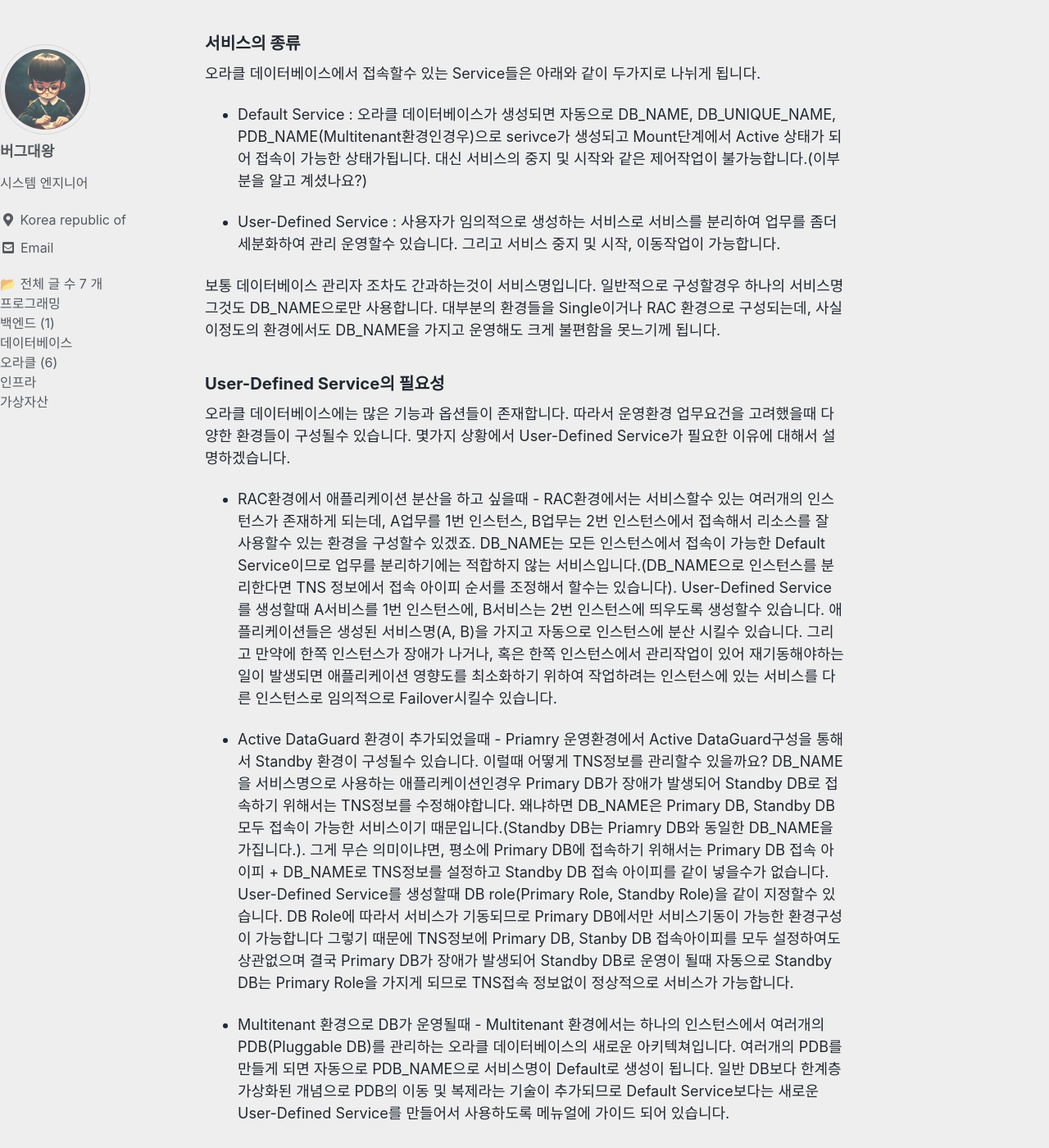
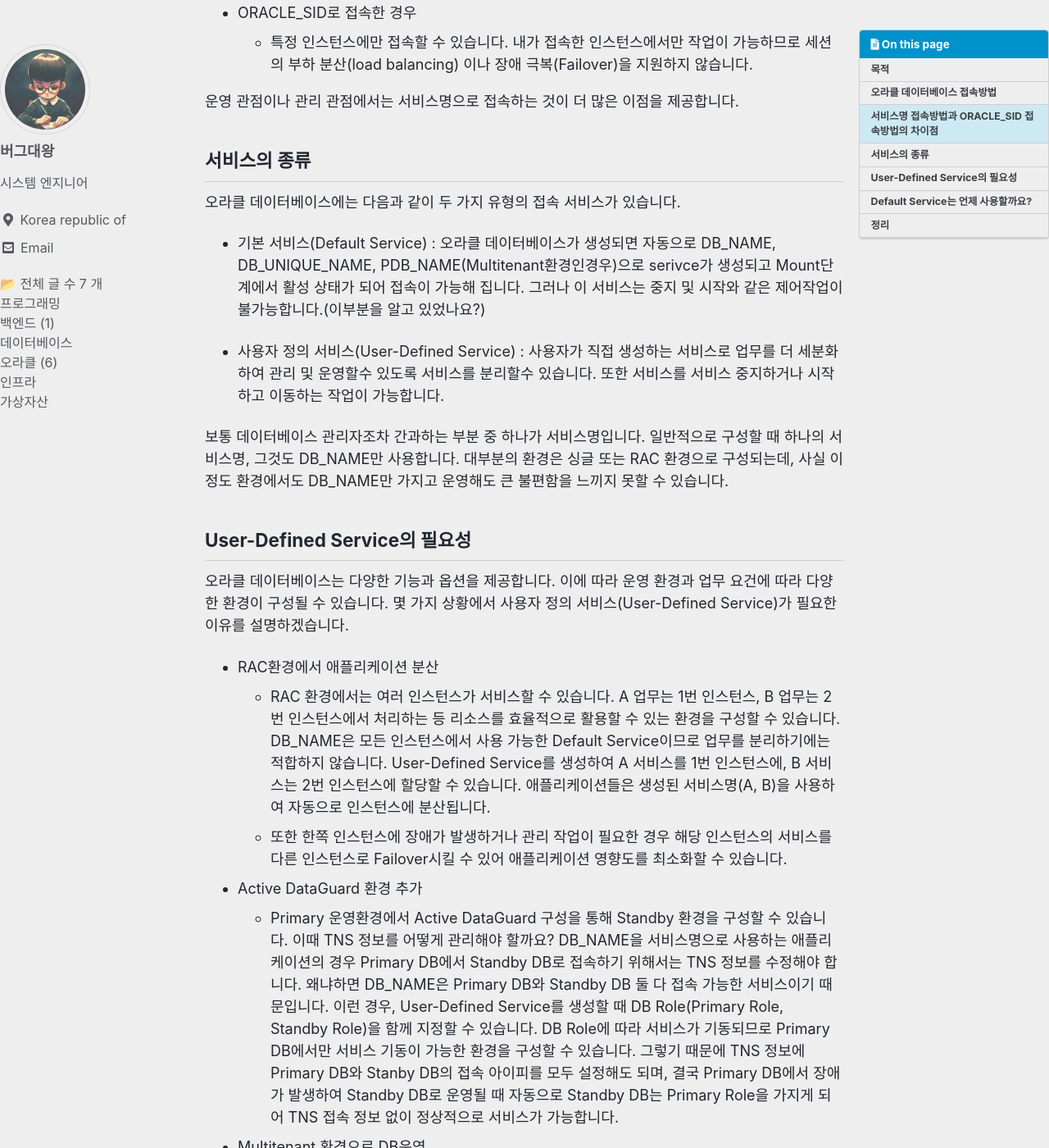
Before and after one commit to kosate/kosate.github.io, a Jekyll site: the page built from _posts/2023-09-04-do-not-use-default-services-for-app-connection.md, in a window 1280 px wide and 1400 px high, scrolled down 1296 px. Shown: the whole window at 82% size. Built offline with Jekyll 4.4.1, drawn with Linux system fonts in a browser that asks for light colours; cached includes are drawn as plain includes; some web fonts are replaced; a script that is not in the unit is left out; comment, search, counter and statistics services are not loaded; some of the changed text lies outside the part shown.

Commit message:
modify typo

```diff
--- a/_posts/2023-09-04-do-not-use-default-services-for-app-connection.md
+++ b/_posts/2023-09-04-do-not-use-default-services-for-app-connection.md
@@ -11,62 +11,71 @@ tags:
    - user-defined service
    - sysdba
    - listener
-summary:
+summary: 오라클 데이터베이스로 접속할수 있는 두가지 서비스유형에 대해서 설명합니다.
 toc : true
+toc_sticky: true
 ---
 
-오라클 데이터베이스에 접속할때 사용하는 서비스명(service name, 서비스이름)에 대한 사용방법에 대해서 정리하고자 합니다. 일반적으로 DB_NAME을 서비스명으로 사용하지만, 관리나 업무관점에서는 DB_NAME보다는 별도 서비스명(User-Defined Service)를 만들어서 접속하는것이 더 많은 운영 이점을 얻을수 있습니다.
+## 목적
 
-### 오라클 데이터베이스 접속방법
-오라클 데이터베이스에 어떻게 접속하고 있나요? 보통 애플리케이션에서 아래와 같이 Connection String을 지정하고 접속하고 있을것입니다.
+오라클 데이터베이스에 접속하는 방법과 서비스명(Service Name) 사용방법에 대해 간단히 정리해보겠습니다. 일반적으로 DB_NAME을 서비스명으로 활용하지만, 관리나 업무 관점에서는 DB_NAME보다는 별도의 서비스명(User-Defined Service)을 만들어 사용하는 것이 더 많은 운영의 이점을 얻을수 있습니다.
+
+## 오라클 데이터베이스 접속방법
+
+오라클 데이터베이스에 어떻게 접속하고 있나요? 대부분의 경우, 애플리케이션에서 다음과 같이 Connection String을 이용하여 접속합니다.
 
 - 서비스명으로 접속 : "host:port/service_name"
 - ORACLE_SID명으로 접속 : "host:port:ORACLE_SID"
 
-※ ORACLE_SID는 오라클데이터베이스를 서비스하는 인스턴스를 의미함.
+※ ORACLE_SID는 오라클데이터베이스를 서비스하는 인스턴스를 가르킵니다.
 
-### 서비스명 접속방법과 ORACLE_SID 접속방법의 차이점
-단순히 접속해서 SQL조회하고, 데이터를 수정하는 maintainance 관점에서보면 서비스명과 ORACLE_SID접속하나 크게 차이는 없을수 있지만, 업무를 운영하는 애플리케이션 관점에서는 큰 차이점이 있습니다.
+## 서비스명 접속방법과 ORACLE_SID 접속방법의 차이점
+
+일반적으로 SQL을 조회하거나 데이터를 수정하는 관리 차원에서는 서비스명과 ORACLE_SID로 접속하는 것 사이에 큰 차이가 없을 수 있습니다. 그러나 업무를 운영하는 애플리케이션의 관점에서는 두 가지 간에 중요한 차이가 있습니다.
 
 - 서비스명으로 접속한 경우
-  - 애플리케이션에서 접속한 DB세션의 load balancing, Failover를 지원합니다 : 만약 오라클 데이터베이스의 인스턴스가 이중화되어 서비스할경우(이런 방식의 인스턴스 구성방식을 RAC(Real Application cluster)라고 합니다). DB에 접속할때 load balancing이 가능하여 여러개의 인스턴스로 세션을 분산시킬수 있습니다. 한쪽 인스턴스가 장애가 발생되면 다른 가용한 인스턴스로 세션들이 모두 Failover가 되어 업무 영향도를 줄일수 있습니다.(이러한 세션 Failover기능을 TAF(Transparent Application Faliover)라고 합니다.)
-  - 애플리케이션에서 접속한 DB세션들의 리소스를 관리합니다 :  오라클 데이터베이스에는 세션들의 리소스를 관리하는 Resource Manager라는 기능이 있습니다. Resource Manager는 접속한 세션들을 Grouping하여 리소스를 관리할수 있는데, 이때 Group의 기준이 서비스명이 될수 있습니다. (필요하면 프로그래명이나 모듈, 액션명으로 Grouping이 가능합니다.)
+  - 애플리케이션에서 접속한 DB세션의 부하 분산(load balancing) 및 장애 극복(Failover)를 지원합니다. 예를 들어, 오라클 데이터베이스의 인스턴스가 이중화되어 서비스할 경우(이러한 구성을 RAC(Real Application Cluster)라고 합니다), DB에 접속할 때 세션을 여러 인스턴스로 분산시켜 부하를 분산시킬 수 있습니다. 한 인스턴스에서 장애가 발생하면 나머지 가용한 인스턴스로 세션들이 모두 자동으로 이전되어 업무 영향을 최소화할 수 있습니다. (이를 TAF(Transparent Application Failover)라고 합니다.)
+  - 애플리케이션에서 접속한 DB 세션들의 리소스를 관리합니다. 오라클 데이터베이스에는 세션 리소스를 관리하는 Resource Manager 기능이 있습니다. Resource Manager는 접속한 세션들을 그룹화하여 리소스를 관리할 수 있는데, 이때 그룹의 기준이 서비스명이 될 수 있습니다. (필요에 따라 Program, Module, Action Name등으로 그룹화할 수 있습니다.)
 
 - ORACLE_SID로 접속한 경우
-  - 특정 인스턴스로만 접속이 가능합니다 : 내가 접속한 인스턴스에서만 작업이 가능하므로 세션의 load balancing이나 Failover를 지원하지 않습니다.
+  - 특정 인스턴스에만 접속할 수 있습니다. 내가 접속한 인스턴스에서만 작업이 가능하므로 세션의 부하 분산(load balancing) 이나 장애 극복(Failover)을 지원하지 않습니다.
 
-서비스명으로 접속하는것이 운영관점 혹은 관리관점에서 더 많은 이점을 제공합니다.
+운영 관점이나 관리 관점에서는 서비스명으로 접속하는 것이 더 많은 이점을 제공합니다.
 
-### 서비스의 종류
+## 서비스의 종류
 
-오라클 데이터베이스에서 접속할수 있는 Service들은 아래와 같이 두가지로 나뉘게 됩니다.
+오라클 데이터베이스에는 다음과 같이 두 가지 유형의 접속 서비스가 있습니다.
 
-- Default Service : 오라클 데이터베이스가 생성되면 자동으로 DB_NAME, DB_UNIQUE_NAME, PDB_NAME(Multitenant환경인경우)으로 serivce가 생성되고 Mount단계에서 Active 상태가 되어 접속이 가능한 상태가됩니다. 대신 서비스의 중지 및 시작와 같은 제어작업이 불가능합니다.(이부분을 알고 계셨나요?)
+- 기본 서비스(Default Service) : 오라클 데이터베이스가 생성되면 자동으로 DB_NAME, DB_UNIQUE_NAME, PDB_NAME(Multitenant환경인경우)으로 serivce가 생성되고 Mount단계에서 활성 상태가 되어 접속이 가능해 집니다. 그러나 이 서비스는 중지 및 시작와 같은 제어작업이 불가능합니다.(이부분을 알고 있었나요?)
 
-- User-Defined Service : 사용자가 임의적으로 생성하는 서비스로 서비스를 분리하여 업무를 좀더 세분화하여 관리 운영할수 있습니다. 그리고 서비스 중지 및 시작, 이동작업이 가능합니다.
+- 사용자 정의 서비스(User-Defined Service) : 사용자가 직접 생성하는 서비스로 업무를 더 세분화하여 관리 및 운영할수 있도록 서비스를 분리할수 있습니다. 또한 서비스를 서비스 중지하거나 시작하고 이동하는 작업이 가능합니다.
 
-보통 데이터베이스 관리자 조차도 간과하는것이 서비스명입니다. 일반적으로 구성할경우 하나의 서비스명 그것도 DB_NAME으로만 사용합니다. 대부분의 환경들을 Single이거나 RAC 환경으로 구성되는데, 사실 이정도의 환경에서도 DB_NAME을 가지고 운영해도 크게 불편함을 못느기께 됩니다.
+보통 데이터베이스 관리자조차 간과하는 부분 중 하나가 서비스명입니다. 일반적으로 구성할 때 하나의 서비스명, 그것도 DB_NAME만 사용합니다. 대부분의 환경은 싱글 또는 RAC 환경으로 구성되는데, 사실 이정도 환경에서도 DB_NAME만 가지고 운영해도 큰 불편함을 느끼지 못할 수 있습니다.
 
-### User-Defined Service의 필요성
+## User-Defined Service의 필요성
 
-오라클 데이터베이스에는 많은 기능과 옵션들이 존재합니다. 따라서 운영환경 업무요건을 고려했을때 다양한 환경들이 구성될수 있습니다.
-몇가지 상황에서 User-Defined Service가 필요한 이유에 대해서 설명하겠습니다.
+오라클 데이터베이스는 다양한 기능과 옵션을 제공합니다. 이에 따라 운영 환경과 업무 요건에 따라 다양한 환경이 구성될 수 있습니다. 몇 가지 상황에서 사용자 정의 서비스(User-Defined Service)가 필요한 이유를 설명하겠습니다.
 
-- RAC환경에서 애플리케이션 분산을 하고 싶을때 - RAC환경에서는 서비스할수 있는 여러개의 인스턴스가 존재하게 되는데, A업무를 1번 인스턴스, B업무는 2번 인스턴스에서 접속해서 리소스를 잘 사용할수 있는 환경을 구성할수 있겠죠. DB_NAME는 모든 인스턴스에서 접속이 가능한 Default Service이므로 업무를 분리하기에는 적합하지 않는 서비스입니다.(DB_NAME으로 인스턴스를 분리한다면 TNS 정보에서 접속 아이피 순서를 조정해서 할수는 있습니다). User-Defined Service를 생성할때 A서비스를 1번 인스턴스에, B서비스는 2번 인스턴스에 띄우도록 생성할수 있습니다. 애플리케이션들은 생성된 서비스명(A, B)을 가지고 자동으로 인스턴스에 분산 시킬수 있습니다. 그리고 만약에 한쪽 인스턴스가 장애가 나거나, 혹은 한쪽 인스턴스에서 관리작업이 있어 재기동해야하는 일이 발생되면 애플리케이션 영향도를 최소화하기 위하여 작업하려는 인스턴스에 있는 서비스를 다른 인스턴스로 임의적으로 Failover시킬수 있습니다.
+- RAC환경에서 애플리케이션 분산
+  - RAC 환경에서는 여러 인스턴스가 서비스할 수 있습니다. A 업무는 1번 인스턴스, B 업무는 2번 인스턴스에서 처리하는 등 리소스를 효율적으로 활용할 수 있는 환경을 구성할 수 있습니다. DB_NAME은 모든 인스턴스에서 사용 가능한 Default Service이므로 업무를 분리하기에는 적합하지 않습니다. User-Defined Service를 생성하여 A 서비스를 1번 인스턴스에, B 서비스는 2번 인스턴스에 할당할 수 있습니다. 애플리케이션들은 생성된 서비스명(A, B)을 사용하여 자동으로 인스턴스에 분산됩니다.
+  - 또한 한쪽 인스턴스에 장애가 발생하거나 관리 작업이 필요한 경우 해당 인스턴스의 서비스를 다른 인스턴스로 Failover시킬 수 있어 애플리케이션 영향도를 최소화할 수 있습니다.
 
-- Active DataGuard 환경이 추가되었을때 - Priamry 운영환경에서 Active DataGuard구성을 통해서 Standby 환경이 구성될수 있습니다. 이럴때 어떻게 TNS정보를 관리할수 있을까요? DB_NAME을 서비스명으로 사용하는 애플리케이션인경우 Primary DB가 장애가 발생되어 Standby DB로 접속하기 위해서는 TNS정보를 수정해야합니다. 왜냐하면 DB_NAME은 Primary DB, Standby DB모두 접속이 가능한 서비스이기 때문입니다.(Standby DB는 Priamry DB와 동일한 DB_NAME을 가집니다.). 그게 무슨 의미이냐면, 평소에 Primary DB에 접속하기 위해서는 Primary DB 접속 아이피 + DB_NAME로 TNS정보를  설정하고 Standby DB 접속 아이피를 같이 넣을수가 없습니다. User-Defined Service를 생성할때 DB role(Primary Role, Standby Role)을 같이 지정할수 있습니다. DB Role에 따라서 서비스가 기동되므로 Primary DB에서만 서비스기동이 가능한 환경구성이 가능합니다 그렇기 때문에 TNS정보에 Primary DB, Stanby DB 접속아이피를 모두 설정하여도 상관없으며 결국 Primary DB가 장애가 발생되어 Standby DB로 운영이 될때 자동으로 Standby DB는 Primary Role을 가지게 되므로 TNS접속 정보없이 정상적으로 서비스가 가능합니다.
+- Active DataGuard 환경 추가
+  - Primary 운영환경에서 Active DataGuard 구성을 통해 Standby 환경을 구성할 수 있습니다. 이때 TNS 정보를 어떻게 관리해야 할까요? DB_NAME을 서비스명으로 사용하는 애플리케이션의 경우 Primary DB에서 Standby DB로 접속하기 위해서는 TNS 정보를 수정해야 합니다. 왜냐하면 DB_NAME은 Primary DB와 Standby DB 둘 다 접속 가능한 서비스이기 때문입니다. 이런 경우, User-Defined Service를 생성할 때 DB Role(Primary Role, Standby Role)을 함께 지정할 수 있습니다. DB Role에 따라 서비스가 기동되므로 Primary DB에서만 서비스 기동이 가능한 환경을 구성할 수 있습니다. 그렇기 때문에 TNS 정보에 Primary DB와 Stanby DB의 접속 아이피를 모두 설정해도 되며, 결국 Primary DB에서 장애가 발생하여 Standby DB로 운영될 때 자동으로 Standby DB는 Primary Role을 가지게 되어 TNS 접속 정보 없이 정상적으로 서비스가 가능합니다.
 
-- Multitenant 환경으로 DB가 운영될때 - Multitenant 환경에서는 하나의 인스턴스에서 여러개의 PDB(Pluggable DB)를 관리하는 오라클 데이터베이스의 새로운 아키텍쳐입니다. 여러개의 PDB를 만들게 되면 자동으로 PDB_NAME으로 서비스명이 Default로 생성이 됩니다. 일반 DB보다 한계층 가상화된 개념으로 PDB의 이동 및 복제라는 기술이 추가되므로 Default Service보다는 새로운 User-Defined Service를 만들어서 사용하도록 메뉴얼에 가이드 되어 있습니다.
+- Multitenant 환경으로 DB운영
+  - Multitenant 환경에서는 하나의 인스턴스에서 여러 개의 PDB(Pluggable DB)를 관리하는 오라클 데이터베이스의 새로운 아키텍쳐입니다. 여러 개의 PDB를 만들면 자동으로 PDB_NAME을 서비스명으로 Default로 생성합니다. 이런 가상화된 PDB의 이동 및 복제라는 기술이 추가되어 Default Service보다는 새로운 User-Defined Service를 만들어 사용하도록 메뉴얼에서 안내하고 있습니다.
 
-### Default Service는 언제 사용할까요?
+## Default Service는 언제 사용할까요?
 
-Default Service는 Mount만 되어도 접속이 가능한 서비스입니다. sysdba권한이 있으면 원격에서도 접속이 가능합니다.
-그렇기 때문에, RMAN을 통해서 백업/복구작업을 할때, 혹은 Standby DB를 구성하거나 복구할때 사용됩니다. 작업대부분들은 일반적인 데이터 작업이 아니라 관리적인 작업임을 알수 있습니다. 데이터베이스 관리자가 특수한 상황에서 사용하는 용도로 이해하면 좋을것 같습니다.
+Default Service는 Mount 상태에서도 접속이 가능한 서비스입니다. sysdba 권한이 있으면 원격에서도 접속이 가능합니다.
+
+이로 인해 RMAN을 활용한 백업/복구 작업이나 Standby DB 구성 및 복구 시 사용됩니다. 이러한 작업 대부분은 주로 데이터 조작이 아닌 관리적인 작업임을 알 수 있습니다. 데이터베이스 관리자가 특별한 상황에서 사용하는 용도로 이해하시면 좋을 것 같습니다.
 
 
-### 결론
+## 정리
 
-사실 애플리케이션 담당자들에게는 크게 중요하지 않을수 있는 개념일수 있지만,
-데이터베이스 관리자가 애플리케이션 담당자에게 접속정보를 제공할때 고민해야되는 내용들입니다.
-데이터베이스를 어떻게 관리하고, 추후 애플리케이션 영향도를 줄일수 있는 방법을 고민한다면 당연히 User-Defined Service를 사용할수 밖에 없습니다.
-Default Service는 관리관점에서 사용하고 User-Defined Service는 애플리케이션 접속하는 서비스로 사용해야합니다.
+사실 애플리케이션 담당자들에게는 크게 중요하지 않을 수 있는 내용이겠지만,
+데이터베이스 관리자가 애플리케이션 담당자에게 접속 정보를 제공할 때 고려해야 할 중요한 사항입니다.
+데이터베이스를 어떻게 관리하며, 추후 애플리케이션 영향을 최소화하는 방법을 고민한다면 당연히 User-Defined Service를 사용하는 것이 필수입니다.<br>
+Default Service는 주로 관리 측면에서 사용하고, User-Defined Service는 애플리케이션에 접속하는 서비스로 활용되어야 합니다.
```
Also changed, not shown: assets/images/blog/default-service.jpg (added).
